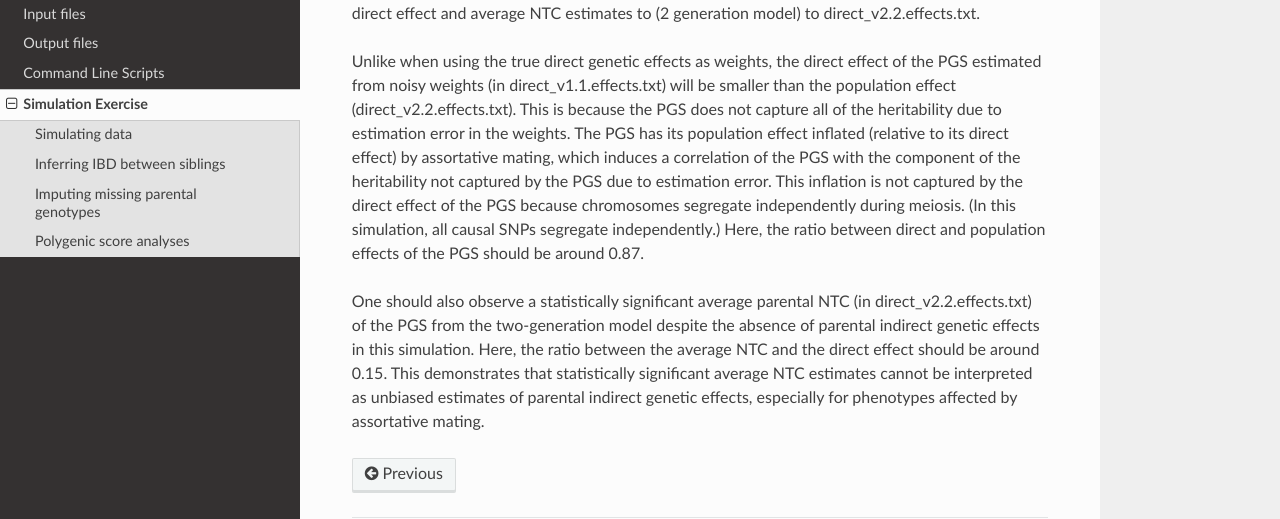
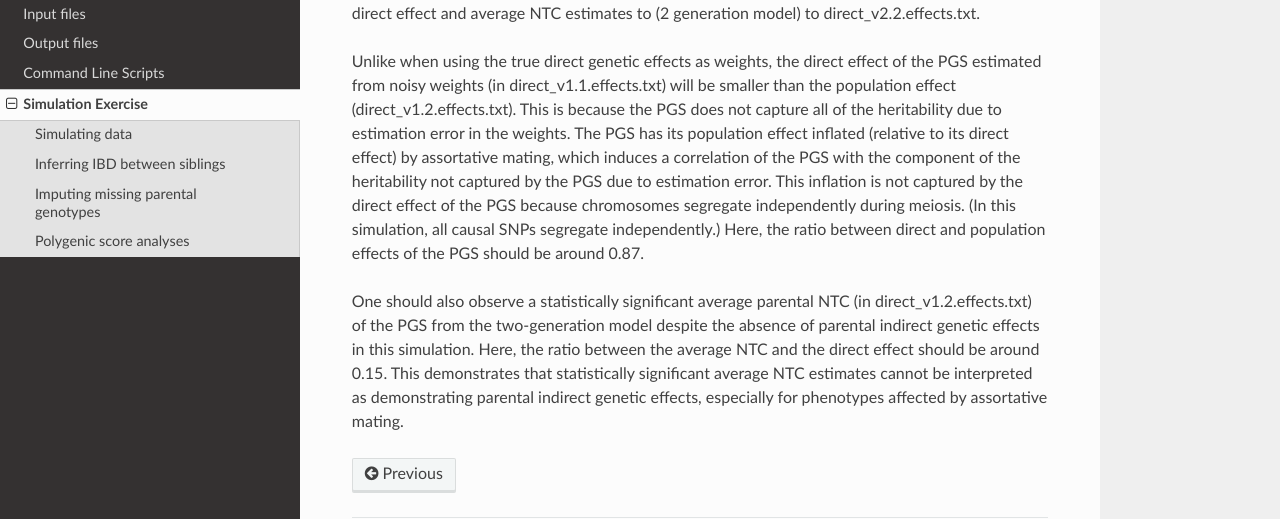
Before and after one commit to AlexTISYoung/snipar, a Sphinx documentation site: the page built from docs/simulation.rst, in a window 1280 px wide and 900 px high, scrolled down 1937 px. Shown: the part 277-796 px from the top of the window. Built offline with Sphinx 7.4.7 and the Read the Docs theme 2.0.0, drawn with Linux system fonts in a browser that asks for light colours.

Commit message:
simulation exercise and documentation

```diff
--- a/docs/simulation.rst
+++ b/docs/simulation.rst
@@ -92,7 +92,7 @@ This will output a population effect estimate (1 generation model) to direct_v1.
 direct effect and average NTC estimates to (2 generation model) to direct_v2.2.effects.txt.
 
 Unlike when using the true direct genetic effects as weights, the direct effect of the PGS estimated
-from noisy weights (in direct_v1.1.effects.txt) will be smaller than the population effect (direct_v2.2.effects.txt).
+from noisy weights (in direct_v1.1.effects.txt) will be smaller than the population effect (direct_v1.2.effects.txt).
 This is because the PGS does not capture all of the heritability due to estimation error in the weights.
 The PGS has its population effect inflated (relative to its
 direct effect) by assortative mating, which induces a correlation of the PGS with the component of the heritability
@@ -100,8 +100,8 @@ not captured by the PGS due to estimation error. This inflation is not captured
 because chromosomes segregate independently during meiosis. (In this simulation, all causal SNPs segregate independently.)
 Here, the ratio between direct and population effects of the PGS should be around 0.87.
 
-One should also observe a statistically significant average parental NTC (in direct_v2.2.effects.txt) of the PGS from
+One should also observe a statistically significant average parental NTC (in direct_v1.2.effects.txt) of the PGS from
 the two-generation model despite the absence of parental indirect genetic effects in this simulation. Here,
 the ratio between the average NTC and the direct effect should be around 0.15. This demonstrates
-that statistically significant average NTC estimates cannot be interpreted as unbiased estimates of
+that statistically significant average NTC estimates cannot be interpreted as demonstrating
 parental indirect genetic effects, especially for phenotypes affected by assortative mating.
```
Also changed, not shown: docs/output files.rst (+4 -5 lines).
